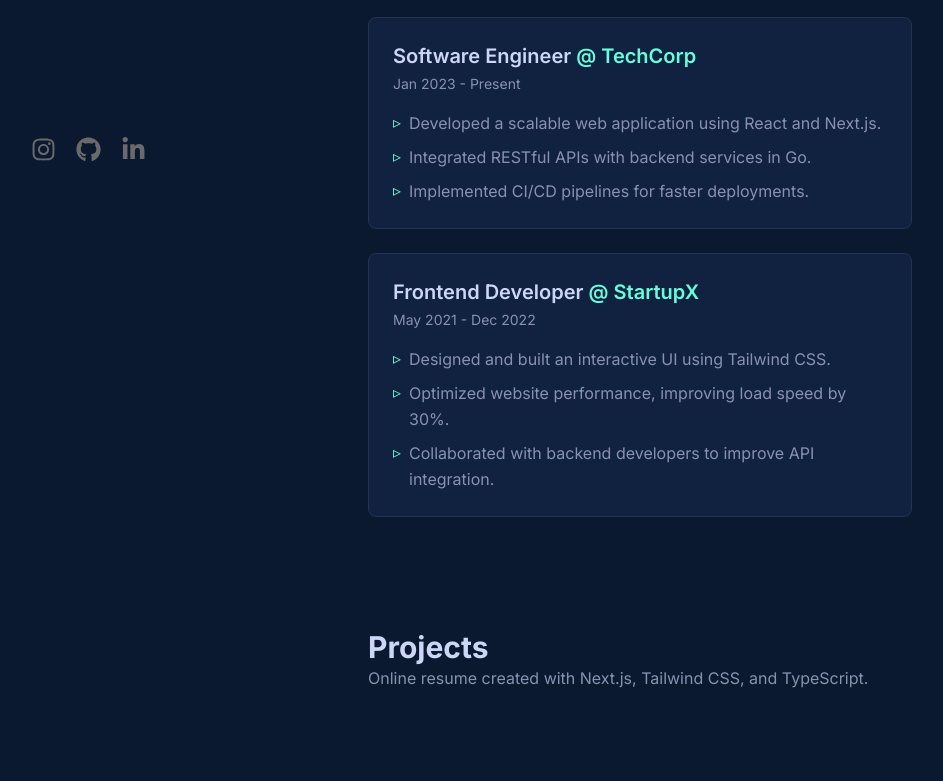
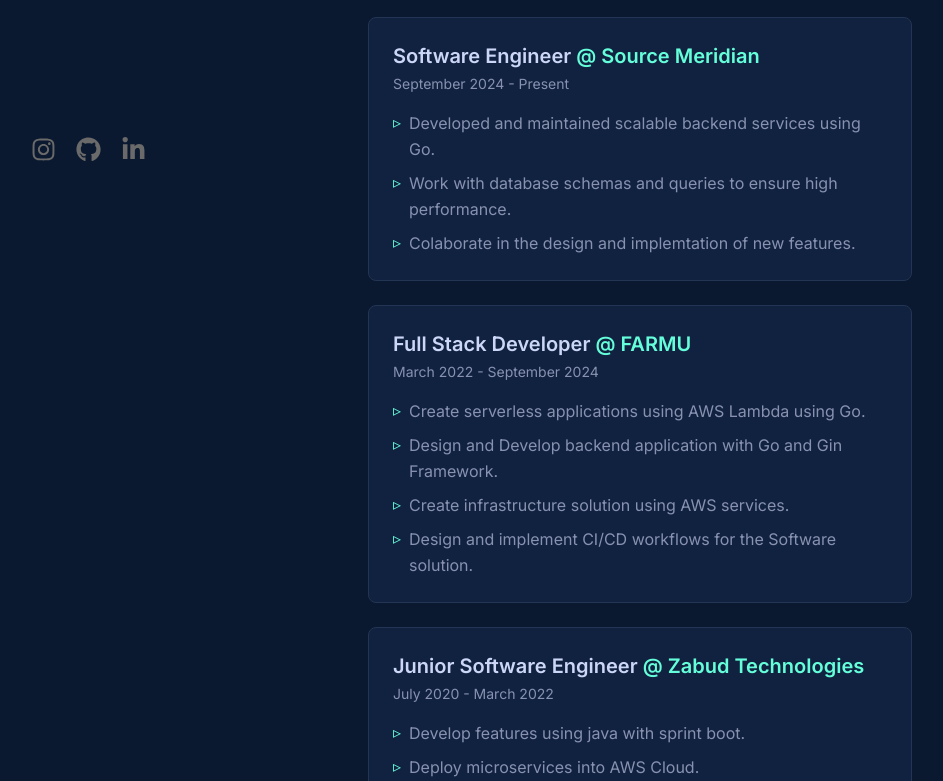
Before and after one commit to dgsaltarin/portfolio, a Next.js app: page / in a window 1280 px wide. Shown: the part 459-1240 px from the top of the page, without its empty margins (272-1215 px from the left). Before the commit the page ends 1214 px from the top, so only its background shows below. Built offline with nearby package versions, Linux system fonts and the light colour scheme.

Commit message:
cleaned project

```diff
--- a/src/app/components/sections/Experience.tsx
+++ b/src/app/components/sections/Experience.tsx
@@ -3,22 +3,34 @@
 const experiences = [
   {
     title: "Software Engineer",
-    company: "TechCorp",
-    date: "Jan 2023 - Present",
+    company: "Source Meridian",
+    date: "September 2024 - Present",
     description: [
-      "Developed a scalable web application using React and Next.js.",
-      "Integrated RESTful APIs with backend services in Go.",
-      "Implemented CI/CD pipelines for faster deployments.",
+      "Developed and maintained scalable backend services using Go.",
+      "Work with database schemas and queries to ensure high performance.",
+      "Colaborate in the design and implemtation of new features.",
     ],
   },
   {
-    title: "Frontend Developer",
-    company: "StartupX",
-    date: "May 2021 - Dec 2022",
+    title: "Full Stack Developer",
+    company: "FARMU",
+    date: "March 2022 - September 2024",
     description: [
-      "Designed and built an interactive UI using Tailwind CSS.",
-      "Optimized website performance, improving load speed by 30%.",
-      "Collaborated with backend developers to improve API integration.",
+      "Create serverless applications using AWS Lambda using Go.",
+      "Design and Develop backend application with Go and Gin Framework.",
+      "Create infrastructure solution using AWS services.",
+      "Design and implement CI/CD workflows for the Software solution.",
+    ],
+  },
+  {
+    title: "Junior Software Engineer",
+    company: "Zabud Technologies",
+    date: "July 2020 - March 2022",
+    description: [
+      "Develop features using java with sprint boot.",
+      "Deploy microservices into AWS Cloud.",
+      "Write unit tests using Junit and Mockito",
+      "Develop reactive forms and responsive web applications with Angular.",
     ],
   },
 ];
--- a/src/app/components/sections/Navigation.tsx
+++ b/src/app/components/sections/Navigation.tsx
@@ -28,10 +28,10 @@
                   }`}
                 >
                   <span
-                    className={`nav-indicator h-px w-16 bg-slate-600 transition-all ${
+                    className={`nav-indicator h-px w-12 bg-slate-600 transition-all ${
                       isActive
-                        ? "w-12 h-2 bg-blue-500"
-                        : "bg-slate-600 group-hover:w-12 group-hover:bg-blue-500 group-hover:h-px"
+                        ? "w-20 h-2 bg-blue-500"
+                        : "bg-slate-600 group-hover:w-20 h-3 group-hover:bg-blue-500 group-hover:h-px"
                     }`}
                   />
                   {name}
--- a/src/app/globals.css
+++ b/src/app/globals.css
@@ -73,17 +73,13 @@
 /* === NAVIGATION === */
 @layer components {
   .nav-indicator {
-    @apply inline-block align-middle mr-4 h-px w-8 bg-[var(--primary-color)];
+    @apply inline-block align-middle mr-4 h-px w-12 bg-[var(--primary-color)];
   }
 
-  .group:hover .nav-indicator,
-  .group:focus-within .nav-indicator {
-    @apply bg-[var(--primary-color)] w-16 h-0.5;
-  }
-
-  .nav-indicator.active,
-  .group .nav-indicator {
-    @apply bg-[var(--primary-color)] w-16 h-0.5;
+  .group:hover > .nav-indicator,
+  .group:focus-within > .nav-indicator,
+  .nav-indicator.active {
+    @apply bg-[var(--primary-color)] w-1 h-0.5;
   }
 }
 
```
